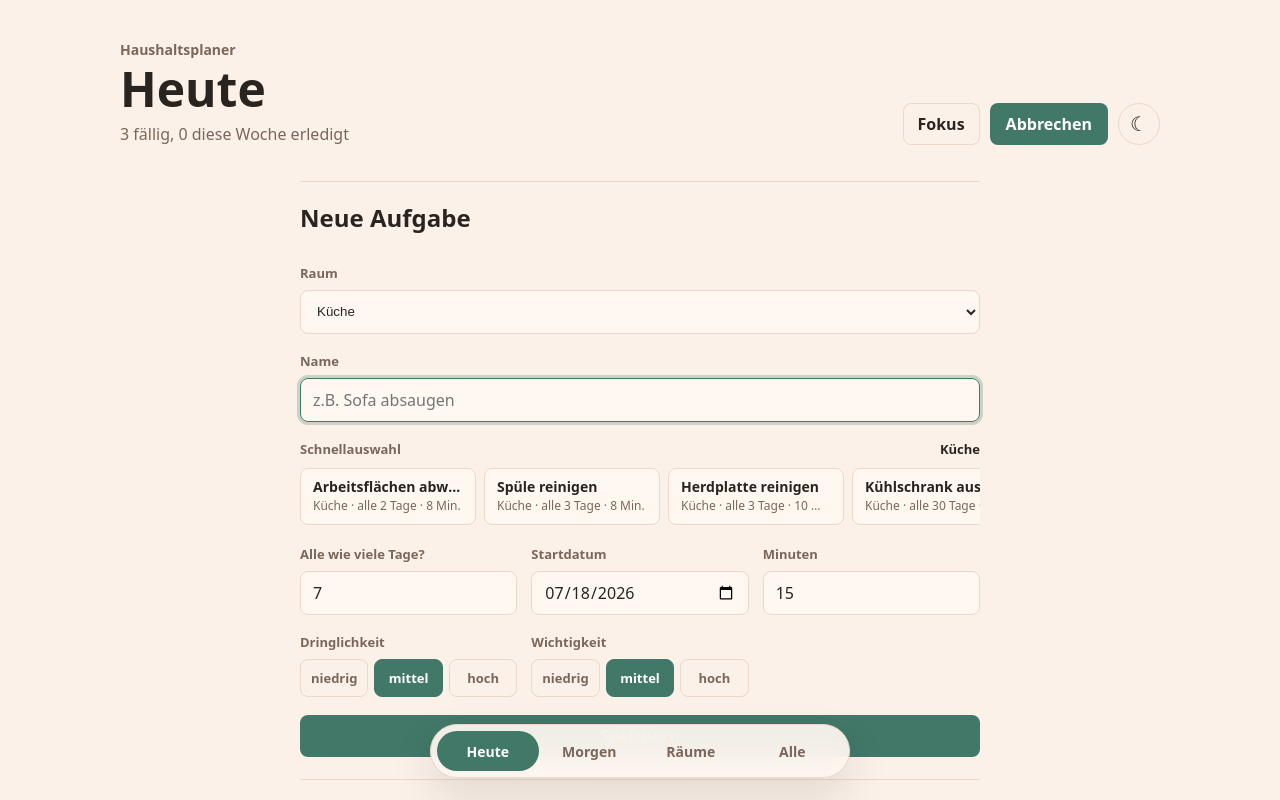
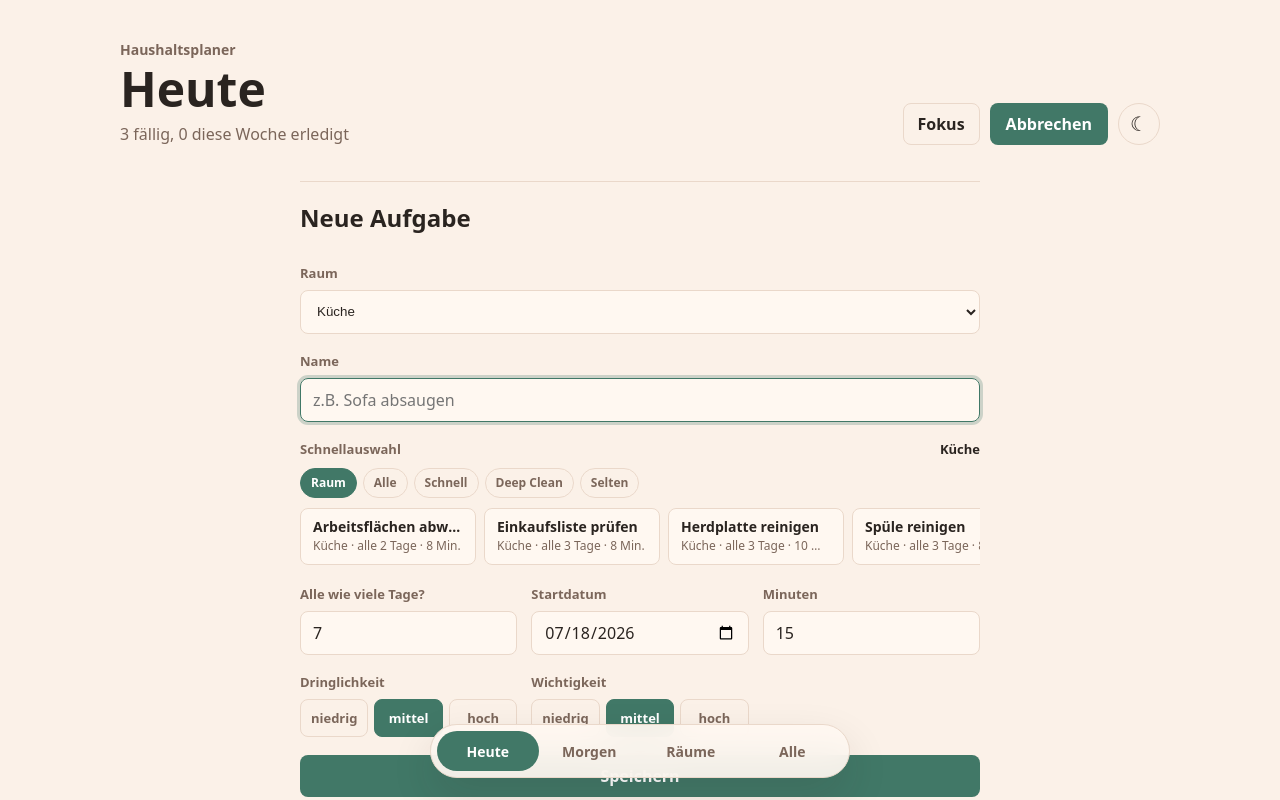
Before and after one commit to Pixelfeeeee/haushaltsplaner, a Next.js app: page / in a window 1280 px wide. Both pictures are taken after a click on the button "Aufgabe anlegen". Shown: the top 800 px of the page. Built offline with nearby package versions, Linux system fonts and the light colour scheme.

Commit message:
Improve template suggestion filters

```diff
--- a/src/app/page.module.css
+++ b/src/app/page.module.css
@@ -276,6 +276,31 @@
   color: var(--foreground);
   font-size: 13px;
 }
+.templateFilters {
+  display: flex;
+  gap: 6px;
+  overflow-x: auto;
+  scrollbar-width: none;
+}
+.templateFilters::-webkit-scrollbar {
+  display: none;
+}
+.templateFilters button {
+  flex: 0 0 auto;
+  min-height: 30px;
+  border: 1px solid var(--line);
+  border-radius: 999px;
+  padding: 0 10px;
+  color: var(--muted);
+  background: transparent;
+  font-size: 12px;
+  font-weight: 750;
+}
+.templateFilters button[aria-pressed="true"] {
+  border-color: var(--accent);
+  color: #ffffff;
+  background: var(--accent);
+}
 .templateList {
   display: flex;
   gap: 8px;
--- a/src/components/task-organizer.tsx
+++ b/src/components/task-organizer.tsx
@@ -24,6 +24,7 @@ import { ThemeToggle } from "@/components/theme-toggle";
 import styles from "@/app/page.module.css";
 
 type View = "today" | "tomorrow" | "rooms" | "all";
+type TemplateFilter = "all" | "room" | "quick" | "deep" | "rare";
 type StoredTaskData = {
   tasks: HouseholdTask[];
   version: 1;
@@ -36,6 +37,14 @@ const viewLabels: Record<View, string> = {
   tomorrow: "Morgen",
   rooms: "Räume",
   all: "Alle",
+};
+
+const templateFilterLabels: Record<TemplateFilter, string> = {
+  all: "Alle",
+  room: "Raum",
+  quick: "Schnell",
+  deep: "Deep Clean",
+  rare: "Selten",
 };
 
 export function TaskOrganizer() {
@@ -248,11 +257,12 @@ export function TaskOrganizer() {
       </header>
 
       {isCreateOpen ? (
-        <TaskForm onSaveTask={addTask} todayIso={todayIso} />
+        <TaskForm existingTasks={tasks} onSaveTask={addTask} todayIso={todayIso} />
       ) : null}
 
       {editingTask ? (
         <TaskForm
+          existingTasks={tasks}
           initialTask={editingTask}
           onSaveTask={updateTask}
           todayIso={todayIso}
@@ -406,14 +416,21 @@ function FocusView({
 }
 
 type TaskFormProps = {
+  existingTasks: HouseholdTask[];
   initialTask?: HouseholdTask;
   onSaveTask: (task: HouseholdTask) => void;
   todayIso: string;
 };
 
-function TaskForm({ initialTask, onSaveTask, todayIso }: TaskFormProps) {
+function TaskForm({
+  existingTasks,
+  initialTask,
+  onSaveTask,
+  todayIso,
+}: TaskFormProps) {
   const [title, setTitle] = useState(initialTask?.title ?? "");
   const [roomId, setRoomId] = useState<RoomId>(initialTask?.roomId ?? "kitchen");
+  const [templateFilter, setTemplateFilter] = useState<TemplateFilter>("room");
   const [intervalDays, setIntervalDays] = useState(
     initialTask?.intervalDays ?? 7,
   );
@@ -432,8 +449,15 @@ function TaskForm({ initialTask, onSaveTask, todayIso }: TaskFormProps) {
     [roomId],
   );
   const suggestedTemplates = useMemo(
-    () => getSuggestedTemplates(title, roomId, roomTemplates),
-    [roomId, roomTemplates, title],
+    () =>
+      getSuggestedTemplates({
+        existingTasks,
+        filter: templateFilter,
+        roomId,
+        roomTemplates,
+        title,
+      }),
+    [existingTasks, roomId, roomTemplates, templateFilter, title],
   );
 
   function applyTemplate(template: TaskTemplate) {
@@ -515,6 +539,20 @@ function TaskForm({ initialTask, onSaveTask, todayIso }: TaskFormProps) {
                   ? `${suggestedTemplates.length} Treffer`
                   : getRoom(roomId).name}
               </strong>
+            </div>
+            <div className={styles.templateFilters} aria-label="Vorlagen filtern">
+              {(["room", "all", "quick", "deep", "rare"] as TemplateFilter[]).map(
+                (filter) => (
+                  <button
+                    aria-pressed={templateFilter === filter}
+                    key={filter}
+                    onClick={() => setTemplateFilter(filter)}
+                    type="button"
+                  >
+                    {templateFilterLabels[filter]}
+                  </button>
+                ),
+              )}
             </div>
             {suggestedTemplates.length > 0 ? (
               <div className={styles.templateList}>
@@ -967,32 +1005,118 @@ function formatPriority(priority: HouseholdTask["urgency"]) {
   return "niedrig";
 }
 
-function getSuggestedTemplates(
-  title: string,
-  roomId: RoomId,
-  roomTemplates: TaskTemplate[],
-) {
+type SuggestedTemplateParams = {
+  existingTasks: HouseholdTask[];
+  filter: TemplateFilter;
+  roomId: RoomId;
+  roomTemplates: TaskTemplate[];
+  title: string;
+};
+
+function getSuggestedTemplates({
+  existingTasks,
+  filter,
+  roomId,
+  roomTemplates,
+  title,
+}: SuggestedTemplateParams) {
   const searchTerm = normalizeSearchTerm(title);
+  const existingTaskKeys = new Set(
+    existingTasks.map((task) => getTemplateMatchKey(task.title, task.roomId)),
+  );
+  const baseTemplates = searchTerm ? taskTemplates : roomTemplates;
 
-  if (!searchTerm) {
-    return roomTemplates.slice(0, 10);
-  }
+  return baseTemplates
+    .filter((template) => {
+      if (existingTaskKeys.has(getTemplateMatchKey(template.title, template.roomId))) {
+        return false;
+      }
 
-  return taskTemplates
-    .filter((template) => {
+      if (!matchesTemplateFilter(template, filter, roomId)) {
+        return false;
+      }
+
+      if (!searchTerm) {
+        return true;
+      }
+
       const room = getRoom(template.roomId);
       const searchableText = normalizeSearchTerm(`${template.title} ${room.name}`);
 
       return searchableText.includes(searchTerm);
     })
     .sort((first, second) => {
-      if (first.roomId !== second.roomId) {
-        return first.roomId === roomId ? -1 : 1;
+      const firstScore = getTemplateScore(first, searchTerm, roomId);
+      const secondScore = getTemplateScore(second, searchTerm, roomId);
+
+      if (firstScore !== secondScore) {
+        return secondScore - firstScore;
+      }
+
+      if (first.intervalDays !== second.intervalDays) {
+        return first.intervalDays - second.intervalDays;
       }
 
       return first.title.localeCompare(second.title, "de");
     })
     .slice(0, 10);
+}
+
+function matchesTemplateFilter(
+  template: TaskTemplate,
+  filter: TemplateFilter,
+  roomId: RoomId,
+) {
+  if (filter === "all") {
+    return true;
+  }
+
+  if (filter === "room") {
+    return template.roomId === roomId;
+  }
+
+  if (filter === "quick") {
+    return template.estimatedMinutes <= 10;
+  }
+
+  if (filter === "deep") {
+    const normalizedTitle = normalizeSearchTerm(template.title);
+
+    return (
+      template.estimatedMinutes >= 30 ||
+      normalizedTitle.includes("deep") ||
+      normalizedTitle.includes("gruendlich")
+    );
+  }
+
+  return template.intervalDays >= 60;
+}
+
+function getTemplateScore(
+  template: TaskTemplate,
+  searchTerm: string,
+  roomId: RoomId,
+) {
+  const normalizedTitle = normalizeSearchTerm(template.title);
+  let score = template.roomId === roomId ? 20 : 0;
+
+  if (!searchTerm) {
+    return score + (template.intervalDays <= 14 ? 8 : 0);
+  }
+
+  if (normalizedTitle === searchTerm) {
+    score += 80;
+  } else if (normalizedTitle.startsWith(searchTerm)) {
+    score += 60;
+  } else if (normalizedTitle.includes(searchTerm)) {
+    score += 40;
+  }
+
+  return score;
+}
+
+function getTemplateMatchKey(title: string, roomId: RoomId) {
+  return `${roomId}:${normalizeSearchTerm(title)}`;
 }
 
 function normalizeSearchTerm(value: string) {
--- a/src/styles/page.less
+++ b/src/styles/page.less
@@ -323,6 +323,35 @@
   }
 }
 
+.templateFilters {
+  display: flex;
+  gap: 6px;
+  overflow-x: auto;
+  scrollbar-width: none;
+
+  &::-webkit-scrollbar {
+    display: none;
+  }
+
+  button {
+    flex: 0 0 auto;
+    min-height: 30px;
+    border: 1px solid var(--line);
+    border-radius: 999px;
+    padding: 0 10px;
+    color: var(--muted);
+    background: transparent;
+    font-size: 12px;
+    font-weight: 750;
+  }
+
+  button[aria-pressed="true"] {
+    border-color: var(--accent);
+    color: #ffffff;
+    background: var(--accent);
+  }
+}
+
 .templateList {
   display: flex;
   gap: 8px;
```
Also changed, not shown: 3 other files (tests, documents, lock files or other folders).
